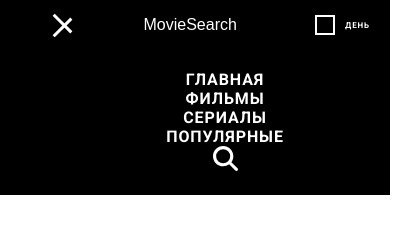
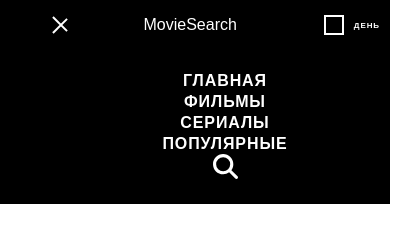
Before and after one commit to Olya7me/Movie_App, a website built with Vite: page src/html/movie_card.html in a window 390 px wide. Both pictures are taken after a click on the element 62 px from the left and 25 px from the top of the page. Shown: the whole page, 415 px wide, since content can reach past the window. Built offline with nearby package versions, Linux system fonts and the light colour scheme; a web font is replaced by a local one.

Commit message:
fix header, footer

```diff
--- a/src/js/modules/nav_bar.js
+++ b/src/js/modules/nav_bar.js
@@ -1,6 +1,6 @@
 export function loadNavBar() {
   const headerHTML = `
-    <div class="header__logo">MovieSearch
+      <div class="header__logo">MovieSearch
     </div>
     <nav class="header__nav">
       <ul class="header__nav-list">
@@ -14,7 +14,7 @@ export function loadNavBar() {
           <a href="../../src/html/series_page.html" class="header__nav-link">Сериалы</a>
         </li>
         <li class="header__nav-item">
-          <a href="#" class="header__nav-link">Популярные</a>
+          <a href="#popular-movies" class="header__nav-link">Популярные</a>
         </li>
         <li class="header__nav-item item">
           <a href="/src/html/search.html" class="header__nav-link header__search" id="search">
@@ -39,10 +39,9 @@ export function loadNavBar() {
 
   //Переключение на бургер
 
-  document.querySelector(".header").innerHTML = headerHTML;
-
   const burger = document.querySelector(".header__burger");
   const nav = document.querySelector(".header__nav-list");
+  /*const navLinks = document.querySelectorAll(".header__nav-link");*/
 
   burger.addEventListener("click", () => {
     burger.classList.toggle("active");
@@ -58,6 +57,22 @@ export function loadNavBar() {
       nav.classList.remove("open");
     }
   });
+  //для бургер меню
+  /*const navLinks = document.querySelectorAll(".header__nav-link");
+
+  navLinks.forEach((link) => {
+    link.addEventListener("click", function () {
+      navLinks.forEach((link) => {
+        if (link.classList.contains("active")) {
+          link.classList.remove("active");
+        }
+      });
+      this.classList.add("active");
+
+      burger.classList.remove("active");
+      nav.classList.remove("open");
+    });
+  });*/
 }
 //Кнопка ч/б темы
 export function toggleBtn() {
--- a/src/scss/bloks/footer.scss
+++ b/src/scss/bloks/footer.scss
@@ -34,4 +34,17 @@
     color: $gray-color;
     font-size: 12px;
   }
+  @media (max-width: 768px) {
+    &__nav {
+      &-list {
+        display: none;
       }
+    }
+    &__rights {
+      display: flex;
+      justify-content: center;
+      font-size: 10px;
+      padding-bottom: 15px;
+    }
+  }
+}
--- a/src/scss/bloks/nav_bar.scss
+++ b/src/scss/bloks/nav_bar.scss
@@ -4,13 +4,11 @@
   align-items: center;
   height: 50px;
   padding: 0 20px;
-
   background-color: $primary-color;
   color: $white;
 
   &__logo {
     padding-left: 45px;
-
     font-family: "Sixtyfour Convergence", sans-serif;
     font-size: 18px;
   }
@@ -22,7 +20,6 @@
     }
     &-item {
       padding-left: 60px;
-
       text-transform: uppercase;
       letter-spacing: 0.9px;
       @include navHoverEffect();
@@ -42,7 +39,6 @@
     &-icon {
       width: 25px;
       height: 25px;
-
       fill: $white;
       transition: fill 0.2s ease-in-out;
     }
@@ -50,13 +46,11 @@
   &__burger {
     display: none;
     flex-direction: column;
-
     cursor: pointer;
     span {
       width: 25px;
       height: 3px;
       margin: 3px 0;
-
       background-color: $white;
       transition: all 0.3s ease;
     }
@@ -124,7 +118,6 @@
 
   &__toggle-label {
     padding-left: 10px;
-
     color: $white;
     letter-spacing: 0.9px;
     font-weight: bold;
@@ -132,7 +125,16 @@
     text-transform: uppercase;
   }
 
-    @media (max-width: 1030px) {
+  @media (min-width: 1025px) {
+    &__burger {
+      display: none;
+    }
+
+    &__nav {
+      display: flex;
+    }
+  }
+  @media (max-width: 1024px) {
     &__nav-list {
       display: none;
       flex-direction: column;
@@ -149,32 +151,42 @@
         display: flex;
       }
     }
-
-        &__logo {
-            position: absolute;
-            left: 43%;
-
-            transform: translateX(-50%);
-        }
-
     &__burger {
       display: flex;
       position: absolute;
       left: 50px;
     }
-        &__search {
-            display: block;
+    &__logo {
+      position: absolute;
+      left: 43%;
+      transform: translateX(-50%);
     }
     &__toggle-label {
       font-size: 10px;
     }
+    &__search {
+      display: block;
     }
-    @media (max-width: 587px) {
+  }
+
+  @media (max-width: 768px) {
+    padding: 0 10px;
+
     &__logo {
       font-size: 16px;
+    }
+
+    &__burger {
+      span {
+        width: 20px;
+        height: 2px;
+      }
     }
     &__toggle-label {
       font-size: 8px;
     }
   }
+
+  @media (max-width: 768px) {
   }
+}
--- a/src/scss/template.scss
+++ b/src/scss/template.scss
@@ -3,7 +3,7 @@
 @import url("https://fonts.googleapis.com/css2?family=Roboto:wght@100;300;400;500;700&display=swap");
 @import url("https://fonts.googleapis.com/css2?family=Sen:wght@400..800&display=swap");
 @import url("https://fonts.googleapis.com/css2?family=Sixtyfour+Convergence&display=swap");
-
+@import url("https://fonts.googleapis.com/css2?family=DM+Sans:ital,opsz,wght@0,9..40,100..1000;1,9..40,100..1000&display=swap");
 *,
 *::before,
 *::after {
--- a/src/scss/vars.scss
+++ b/src/scss/vars.scss
@@ -1,4 +1,4 @@
-$main-font: "Roboto", sans-serif;
+$main-font: "DM Sans", sans-serif;
 $secondary-font: "Sen", sans-serif;
 
 $primary-color: #000;
```
Also changed, not shown: index.html (+64 -32 lines), src/js/main.js (line endings or trailing spaces). Lines whose indentation alone changed are shown as unchanged.
